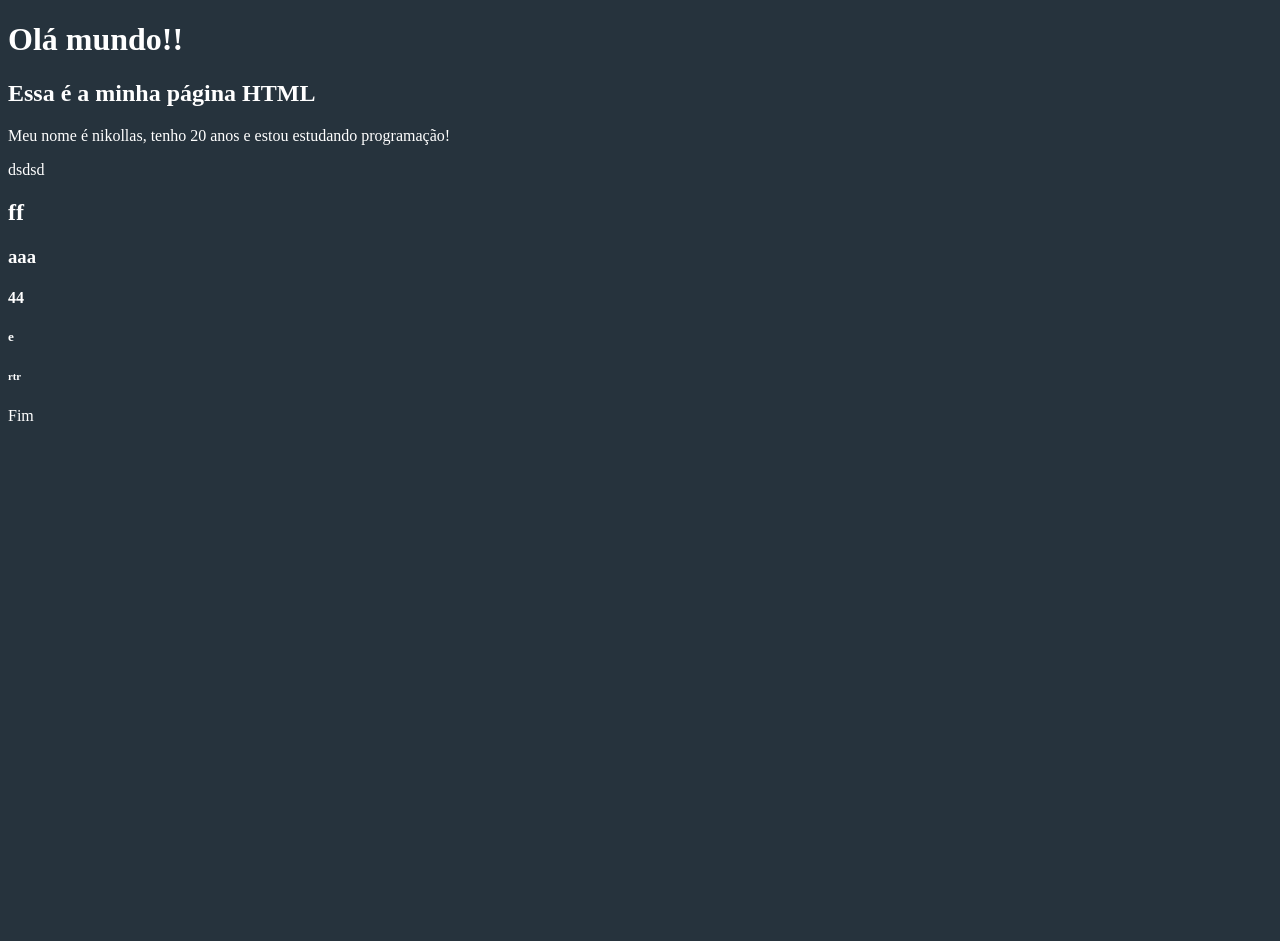
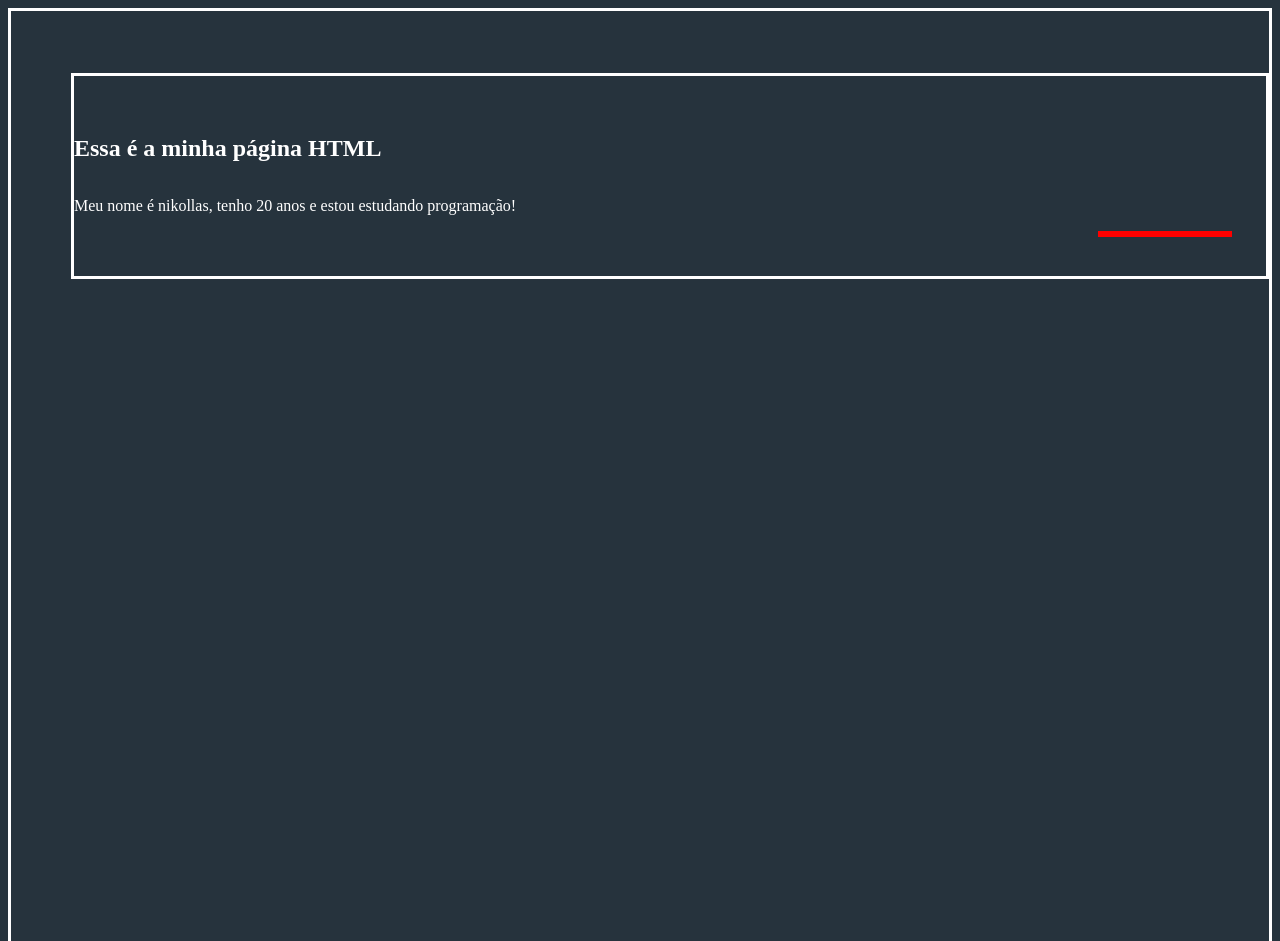
Before and after one commit to nikollas-dh/Aula_HTML, a plain HTML site: page index.html in a window 1280 px wide. Shown: the top 941 px of the page. Before the commit the page ends 800 px from the top, so only its background shows below. Drawn offline with Linux system fonts and the light colour scheme.

Commit message:
adicionando divs

```diff
--- a/css/style.css
+++ b/css/style.css
@@ -1,4 +1,34 @@
 body{
-    background-color: #26333D;
+    background-color:#26333D;
     color: white;
+    width: 200;
+    height: 930px;
+    border: white;
+    border-style: solid;
+    display:flex;
+    justify-content: space-between;
+    align-items: center;
+    flex-direction: row;
+
 }
+
+header{
+    width: 95vw;
+    height: 200px;
+    border: white;
+    border-style: solid;
+    display:flex;
+    justify-content: center;
+    align-items: flex-start;
+    flex-direction: column;
+
+    margin-top: -600px;
+    margin-left: 60px;
+}
+nav{
+    width: 10vw;
+    height: 70;
+    border: red;
+    border-style: solid;
+    margin-left: 80vw;
+}
--- a/index.html
+++ b/index.html
@@ -5,20 +5,23 @@
     <meta http-equiv="x-ua-compatible" content = "ie=edge">
     <meta name="viewport" content="width=device-width, initial-scale=1.0">
     <title>Minha página</title>
+    <link rel = "shortcut icon" href="./images/logo.png">
     <link rel = "stylesheet" href="./css/style.css">
 </head>
-<header></header>
+
 <body>
-    <h1> Olá mundo!! <h1>
+    <header>
         <h2>Essa é a minha página HTML</h2>
         <p>Meu nome é nikollas, tenho 20 anos e estou estudando programação!</p>
-        <p2> dsdsd</p2>
-        <h2>ff</h2>
-        <h3>aaa</h3>
-        <h4>44</h4>
-        <h5>e</h5>
-        <h6>rtr</h6>
+
+
+
+      <nav>
+
+      </nav>
+    </header>
+
 
 </body>
-<footer>Fim<footer>
+<footer><footer>
 </html>
```
Also changed, not shown: images/logo.png (added).
